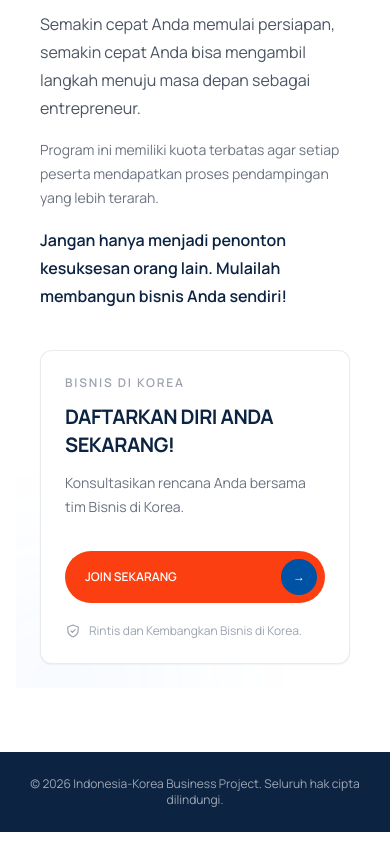
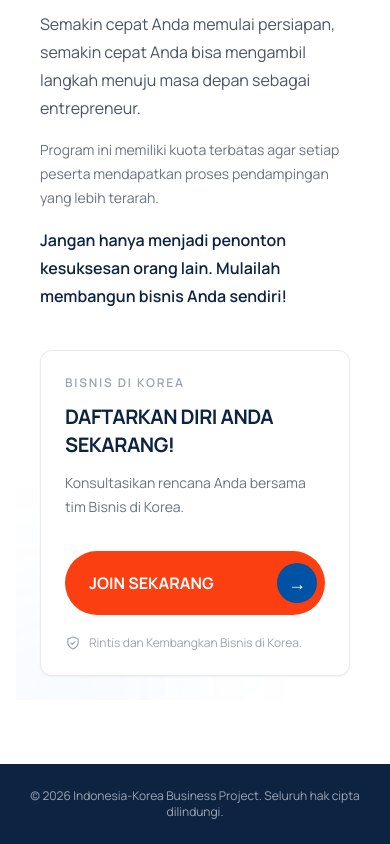
Before and after one commit to RIANPURNAMA1/LP-BISNIS-DI-KOREA, a Next.js app: page / in a window 390 px wide. Shown: the part 8424-9268 px from the top of the page. Built offline with nearby package versions, Linux system fonts and the light colour scheme; no server answers.

Commit message:
perubahan button join sekarang

```diff
--- a/components/Cta.tsx
+++ b/components/Cta.tsx
@@ -1,7 +1,6 @@
 import ScrollReveal from "@/components/ScrollReveal";
 
 export default function Cta() {
-
   const container = "mx-auto w-full max-w-[1200px] px-4 sm:px-6 lg:px-8";
   return (
     <section
@@ -26,7 +25,7 @@ export default function Cta() {
 
               <h2 className="max-w-2xl text-[24px] font-bold leading-[1.15] tracking-tight text-deep sm:text-4xl lg:text-[44px]">
                 Kesempatan Membangun Bisnis di Korea{" "}
-                 <span className=" text-ocean">
+                <span className=" text-ocean">
                   Tidak Harus Menunggu Sampai Nanti!
                 </span>
               </h2>
@@ -64,11 +63,11 @@ export default function Cta() {
 
                 <div className="fade-up d3 mt-8 sm:mt-9">
                   <a
-                    href="#sesi"
-                    className="group flex w-full items-center justify-between gap-3 rounded-full bg-[#FB3F11] pl-5 pr-2 py-2 text-xs font-semibold text-white transition-colors hover:bg-[#d6350f] focus-ring sm:inline-flex sm:w-auto sm:justify-start sm:pl-7 sm:pr-2.5 sm:py-2.5 sm:text-sm"
+                    href="/daftar"
+                    className="group flex w-full items-center justify-between gap-3 rounded-full bg-[#FB3F11] pl-6 pr-2 py-3 text-base font-bold text-white transition-colors hover:bg-[#d6350f] focus-ring sm:inline-flex sm:w-auto sm:justify-start sm:pl-7 sm:pr-2.5 sm:py-2.5 sm:text-sm"
                   >
                     JOIN SEKARANG
-                    <span className="grid h-9 w-9 shrink-0 place-items-center rounded-full bg-[#0052A4] text-white transition-transform group-hover:translate-x-1">
+                    <span className="grid h-10 w-10 shrink-0 place-items-center rounded-full bg-[#0052A4] text-lg text-white transition-transform group-hover:translate-x-1 sm:h-9 sm:w-9 sm:text-base">
                       →
                     </span>
                   </a>
```
